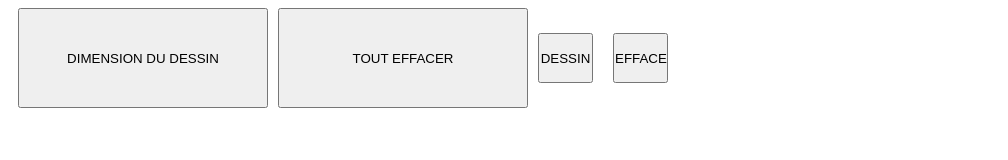
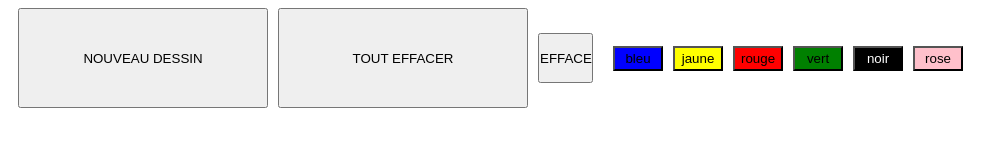
Before and after one commit to arthurplante923/skecth, a plain HTML site: page index.html in a window 1280 px wide. Shown: the whole page, without its empty margins (0-1008 px from the left). Drawn offline with Linux system fonts and the light colour scheme.

Commit message:
Add files via upload

```diff
--- a/script.js
+++ b/script.js
@@ -3,7 +3,7 @@ const container=document.querySelector("#container");
 
 const button=document.createElement("button");
 button.classList.add("choix");
-button.textContent="DIMENSION DU DESSIN";
+button.textContent="NOUVEAU DESSIN";
 clickeur.appendChild(button);
 
 const tout_effacer=document.createElement("button");
@@ -11,20 +11,41 @@ tout_effacer.classList.add("tout_effacer");
 tout_effacer.textContent="TOUT EFFACER";
 clickeur.appendChild(tout_effacer);
 
-const draw=document.createElement("button");
-draw.classList.add("draw");
-draw.textContent="DESSIN";
-clickeur.appendChild(draw);
-
 const efface=document.createElement("button");
 efface.classList.add("efface");
 efface.textContent="EFFACE";
 clickeur.appendChild(efface);
 
-//const couleur=document.createElement("button");
-//couleur.classList.add("couleur");
-//couleur.textContent="Couleur";
-//clickeur.appendChild(couleur);
+const bleu=document.createElement("button");
+const jaune=document.createElement("button");
+const rouge=document.createElement("button");
+const vert=document.createElement("button");
+const noir=document.createElement("button");
+const rose=document.createElement("button");
+bleu.classList.add("bleu");
+jaune.classList.add("jaune");
+rouge.classList.add("rouge");
+vert.classList.add("vert");
+noir.classList.add("noir");
+rose.classList.add("rose");
+bleu.style.backgroundColor="blue";
+jaune.style.backgroundColor="yellow";
+rose.style.backgroundColor="pink";
+rouge.style.backgroundColor="red";
+vert.style.backgroundColor="green";
+noir.style.backgroundColor="black";
+bleu.textContent="bleu";
+jaune.textContent="jaune";
+vert.textContent="vert";
+noir.textContent="noir";
+rose.textContent="rose";
+rouge.textContent="rouge";
+clickeur.appendChild(bleu);
+clickeur.appendChild(jaune);
+clickeur.appendChild(rouge);
+clickeur.appendChild(vert);
+clickeur.appendChild(noir);
+clickeur.appendChild(rose);
 
 
 button.addEventListener("click",()=>{
@@ -47,9 +68,34 @@ function dessin(colone,row){
         const box=document.createElement("div");
         box.classList.add("box");
         container.appendChild(box);
-        draw.addEventListener("click",()=>{//pour dessiner sur la grille
+        jaune.addEventListener("click",()=>{
+            box.addEventListener("mouseover",()=>{
+                box.style.backgroundColor="yellow";
+            });
+        });
+        bleu.addEventListener("click",()=>{
+            box.addEventListener("mouseover",()=>{
+                box.style.backgroundColor="blue";
+            });
+        });
+        vert.addEventListener("click",()=>{
+            box.addEventListener("mouseover",()=>{
+                box.style.backgroundColor="green";
+            });
+        });
+        rose.addEventListener("click",()=>{
+            box.addEventListener("mouseover",()=>{
+                box.style.backgroundColor="pink";
+            });
+        });
+        rouge.addEventListener("click",()=>{
             box.addEventListener("mouseover",()=>{
                 box.style.backgroundColor="red";
+            });
+        });
+        noir.addEventListener("click",()=>{
+            box.addEventListener("mouseover",()=>{
+                box.style.backgroundColor="black";
             });
         });
         efface.addEventListener("click",()=>{//pour effacer la couleur de la grille
--- a/style.css
+++ b/style.css
@@ -12,7 +12,7 @@
     width:250px;
     height: 100px;
 }
-.efface,.draw,.couleur{
+.efface{
     margin:10px;
     width: 55px;
     height:50px;
@@ -31,3 +31,11 @@
     /*border:1px solid black;*/
     background-color: rgb(172, 172, 172);
 }
+.bleu,.jaune,.rouge,.vert,.noir,.rose{
+    margin-left: 10px;
+    width: 50px;
+    height: 25px;
+}
+.noir{
+    color:white;
+}
```
